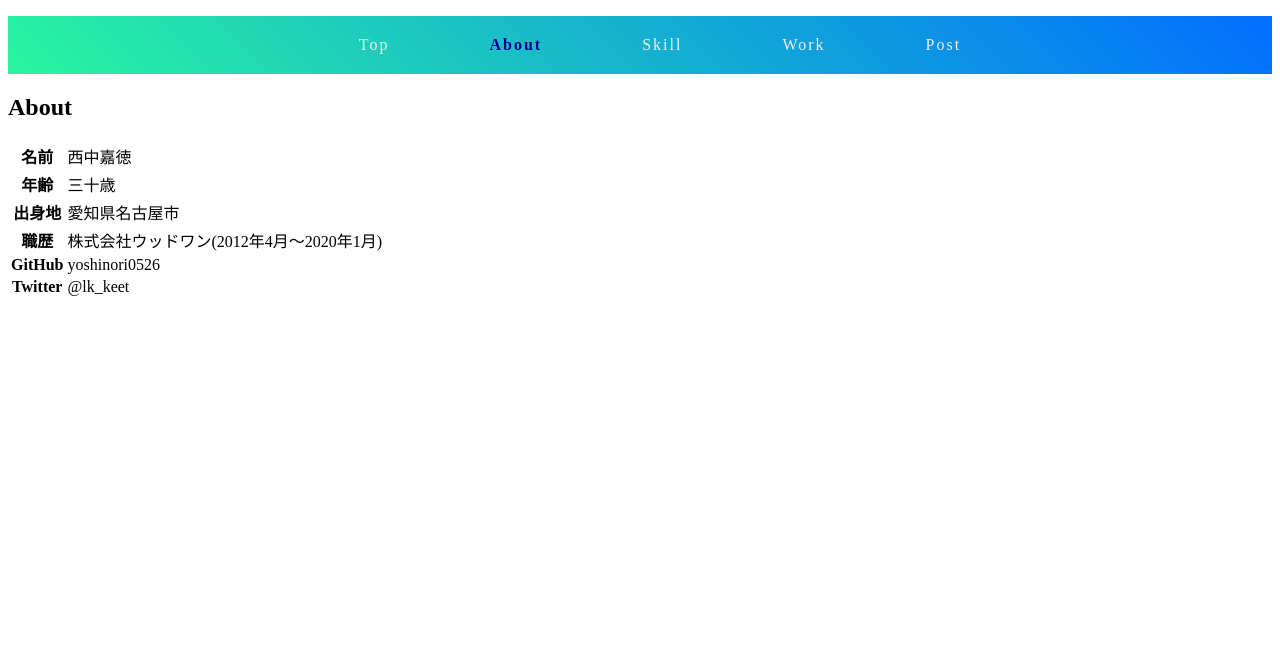
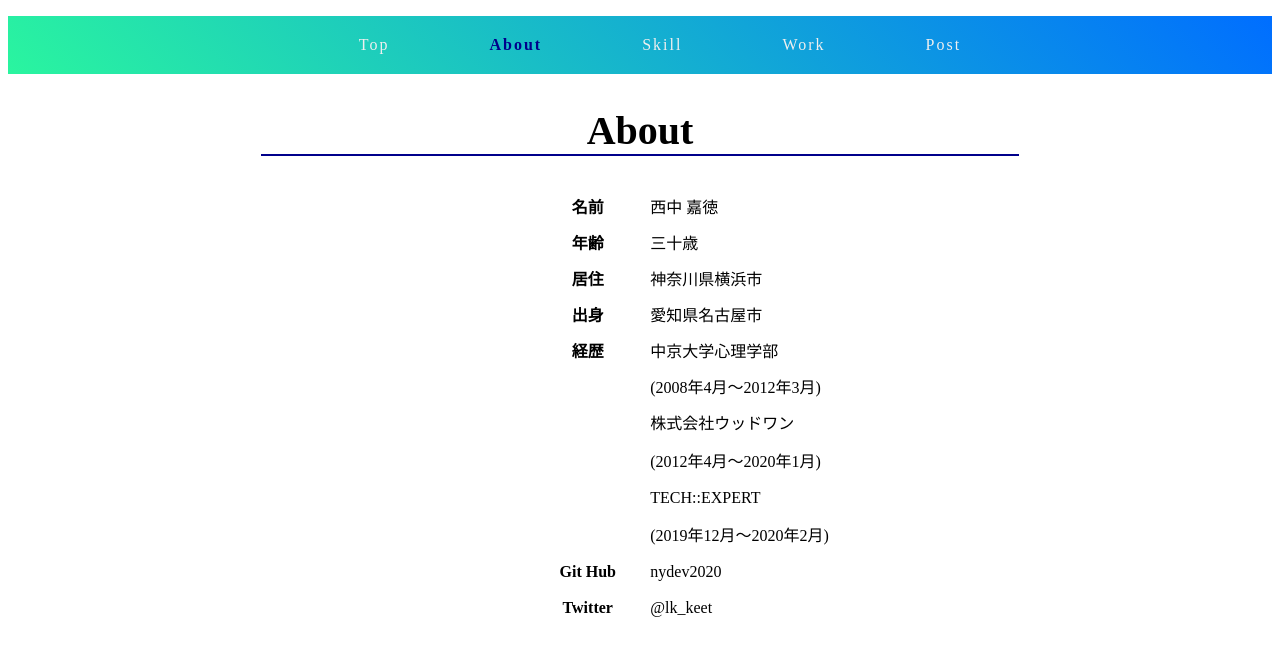
Before and after one commit to nydev2020/my-profile, a Vue app: page /about in a window 1280 px wide. Shown: the top 656 px of the page. Built offline with nearby package versions, Linux system fonts and the light colour scheme.

Commit message:
Aboutの修正
Aboutの中身修正

```diff
--- a/src/components/About.vue
+++ b/src/components/About.vue
@@ -1,26 +1,52 @@
 <template>
-  <div>
+  <div class="section">
     <h2>About</h2>
     <table>
       <tr>
         <th>名前</th>
-        <td>西中嘉徳</td>
+        <td>西中 嘉徳</td>
       </tr>
       <tr>
         <th>年齢</th>
         <td>三十歳</td>
       </tr>
       <tr>
-        <th>出身地</th>
+        <th>居住</th>
+        <td>神奈川県横浜市</td>
+      </tr>
+      <tr>
+        <th>出身</th>
         <td>愛知県名古屋市</td>
       </tr>
       <tr>
-        <th>職歴</th>
-        <td>株式会社ウッドワン(2012年4月〜2020年1月)</td>
+        <th>経歴</th>
+        <td>中京大学心理学部</td>
       </tr>
       <tr>
-        <th>GitHub</th>
-        <td>yoshinori0526</td>
+        <th></th>
+        <td>(2008年4月〜2012年3月)</td>
+      </tr>
+      <tr>
+        <th></th>
+        <td>株式会社ウッドワン</td>
+      </tr>
+      <tr>
+      <tr>
+        <th></th>
+        <td>(2012年4月〜2020年1月)</td>
+      </tr>
+      <tr>
+        <th></th>
+        <td>TECH::EXPERT</td>
+      </tr>
+      <tr>
+      <tr>
+        <th></th>
+        <td>(2019年12月〜2020年2月)</td>
+      </tr>
+      <tr>
+        <th>Git Hub</th>
+        <td>nydev2020</td>
       </tr>
       <tr>
         <th>Twitter</th>
@@ -35,3 +61,21 @@ export default {
 
 }
 </script>
+
+<style scoped>
+  .section {
+    padding: 0 20%;
+  }
+  h2 {
+    font-size: 40px;
+    text-align: center;
+    border-bottom: 2px solid darkblue;
+  }
+  table {
+    width: 100%;
+    padding-left: 35%;
+  }
+  tr {
+    line-height: 2rem;
+  }
+</style>
```
